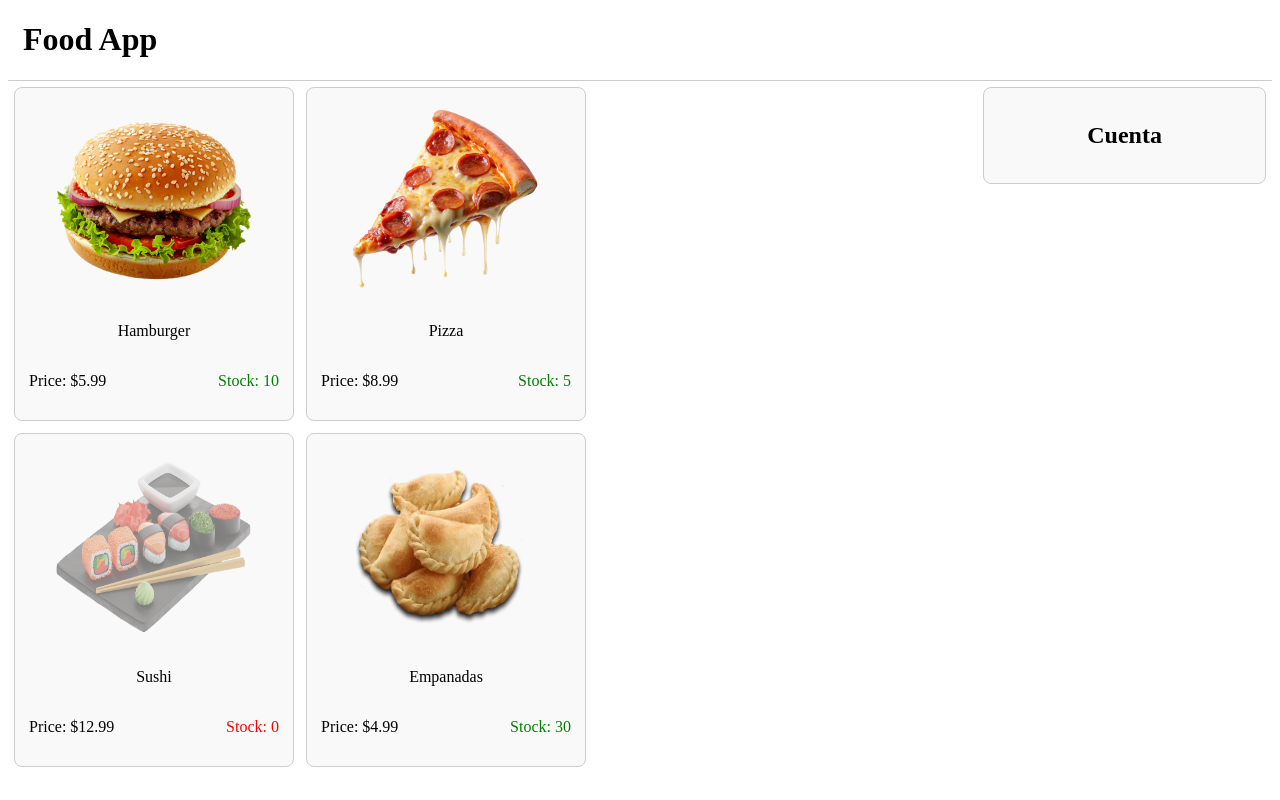
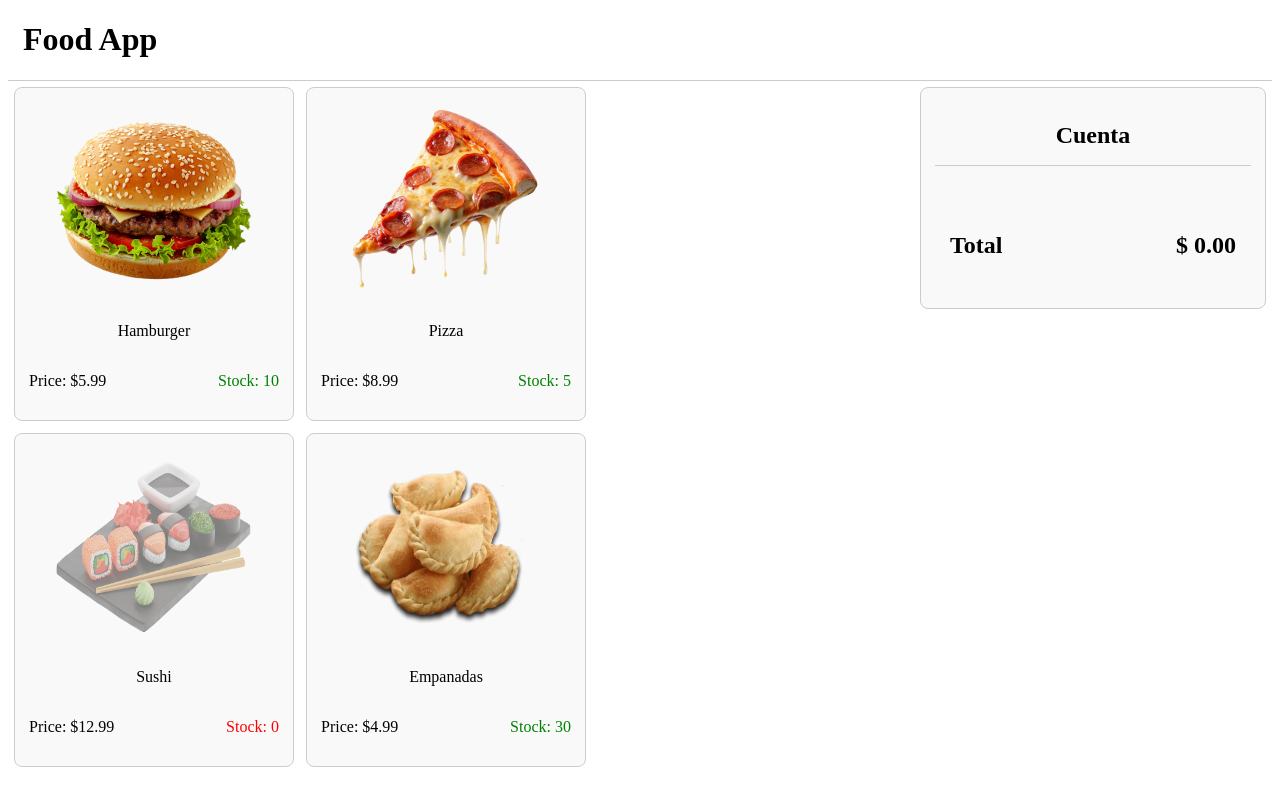
Before and after one commit to NahuelPajon/FoodApp-repository, a React (Vite) app: page / in a window 1280 px wide. Built offline with nearby package versions, Linux system fonts and the light colour scheme.

Commit message:
functions of Cuenta all added

```diff
--- a/src/App.jsx
+++ b/src/App.jsx
@@ -25,7 +25,6 @@ const FOODS = [
     image: "src/images/sushi.png",
     stock: 0,
   },
-
   {
     id: 4,
     name: "Empanadas",
@@ -41,7 +40,6 @@ const FOODS = [
 // TODO: add USEFFECT to reflect the changes in the state variable that is obtained from the fetch request
 
 function App() {
-
   const [orders, setOrders] = useState(
     FOODS.map(({ id }) => ({ id, quantity: 0 }))
   );
@@ -50,7 +48,10 @@ function App() {
     setOrders((prevOrders) =>
       prevOrders.map((order) => {
         if (order.id === id) {
-          if (FOODS.find((food) => food.id === id).stock > 0 && order.quantity < FOODS.find((food) => food.id === id).stock) {
+          if (
+            FOODS.find((food) => food.id === id).stock > 0 &&
+            order.quantity < FOODS.find((food) => food.id === id).stock
+          ) {
             // logic to add order if stock
             return {
               ...order,
@@ -63,21 +64,59 @@ function App() {
     );
   };
 
+  const decrementCuenta = (id) => {
+    setOrders((prevOrders) =>
+      prevOrders.map((order) => {
+        if (order.id === id) {
+          if (
+            FOODS.find((food) => food.id === id).stock > 0 &&
+            order.quantity <= FOODS.find((food) => food.id === id).stock
+          ) {
+            // logic to remove order from the OrderList
+            return {
+              ...order,
+              quantity: order.quantity - 1,
+            };
+          }
+        }
+        return order;
+      })
+    );
+  };
+
+  const deleteCuenta = (id) => {
+    setOrders((prevOrders) =>
+      prevOrders.map((order) => {
+        if (order.id === id) {
+          if (
+            FOODS.find((food) => food.id === id).stock > 0 &&
+            order.quantity <= FOODS.find((food) => food.id === id).stock
+          ) {
+            // logic to remove order from the OrderList
+            return {
+              ...order,
+              quantity: order.quantity - order.quantity,
+            };
+          }
+        }
+        return order;
+      })
+    );
+  };
+
   return (
     <>
       <TitleHeader />
       <FoodTable foods={FOODS} incrementCuenta={incrementCuenta} />
-      <OrderDetails foods={FOODS} orders={orders} incrementCuenta={incrementCuenta}/>
+      <OrderDetails
+        foods={FOODS}
+        orders={orders}
+        incrementCuenta={incrementCuenta}
+        decrementCuenta={decrementCuenta}
+        deleteCuenta={deleteCuenta}
+      />
     </>
   );
 }
 
-// function incrementCuenta() {
-//   setOrders((prevOrders) =>
-//     prevOrders.map((order) =>
-//       order.id === id ? { ...order, quantity: order.quantity + 1 } : order
-//     )
-//   );
-// }
-
 export default App;
--- a/src/components/OrderDetails/OrderDetails.jsx
+++ b/src/components/OrderDetails/OrderDetails.jsx
@@ -1,4 +1,18 @@
-export function OrderDetails({ foods, orders, incrementCuenta }) {
+export function OrderDetails({
+  foods,
+  orders,
+  incrementCuenta,
+  decrementCuenta,
+  deleteCuenta,
+}) {
+  let totalPrices = orders.reduce((acc, order) => {
+    const food = foods.find((food) => food.id === order.id);
+    if (!food || order.quantity <= 0) return acc;
+    return acc + food.price * order.quantity;
+  }, 0);
+
+  totalPrices = totalPrices.toFixed(2);
+
   return (
     <aside
       style={{
@@ -8,51 +22,127 @@ export function OrderDetails({ foods, orders, incrementCuenta }) {
         padding: "14px",
         borderRadius: "8px",
         margin: "6px",
-        width: "20%",
+        width: "25%",
         textAlign: "center",
       }}
     >
-      <h1>Cuenta</h1>
+      <h1 style={{ borderBottom: "1px solid #ccc", paddingBottom: "5%" }}>
+        Cuenta
+      </h1>
 
       <OrderList
         foods={foods}
         orders={orders}
         incrementCuenta={incrementCuenta}
+        decrementCuenta={decrementCuenta}
+        deleteCuenta={deleteCuenta}
       />
 
+      <div
+        style={{
+          marginTop: "10%",
+          display: "flex",
+          justifyContent: "space-between",
+          alignItems: "center",
+          padding: "15px",
+        }}
+      >
+        <h1>Total</h1>
+        <h1>$ {totalPrices}</h1>
+      </div>
     </aside>
   );
 }
 
-export function OrderList({ foods, orders, incrementCuenta }) {
+export function OrderList({
+  foods,
+  orders,
+  incrementCuenta,
+  decrementCuenta,
+  deleteCuenta,
+}) {
   return (
     <div>
       {orders.map((order) => {
         const food = foods.find((food) => food.id === order.id);
-        if (!food || order.quantity <= 0) return null; // Skip if food not found
-        return <OrderListItem
-          food={food}
-          order={order}
-          incrementCuenta={incrementCuenta}
-        />;
+
+        if (!food || order.quantity <= 0) return null; // Skip if food not found or quantity is 0
+
+        return (
+          <OrderListItem
+            style={{
+              display: "flex",
+              alignItems: "center",
+              justifyContent: "space-between",
+              gap: "10px",
+              padding: "10px",
+              borderBottom: "1px solid #ccc",
+            }}
+            key={order.id}
+            food={food}
+            order={order}
+            incrementCuenta={incrementCuenta}
+            decrementCuenta={decrementCuenta}
+            deleteCuenta={deleteCuenta}
+          />
+        );
       })}
     </div>
   );
 }
 
-export function OrderListItem({ food, order, incrementCuenta }) {
-
+export function OrderListItem({
+  food,
+  order,
+  incrementCuenta,
+  decrementCuenta,
+  deleteCuenta,
+  style,
+}) {
   const { name, price, stock, id, image } = food;
 
-  const quantityOrdered = order.quantity;
+  const quantityOrdered = order.quantity; // Get the quantity ordered from the order object
+  const priceOrdered = (price * quantityOrdered).toFixed(2); // Calculate the total price for the ordered quantity
+
   return (
-    <div key={ id }>
-      <img src={ image } alt={ name } style={{ width: "50px" }} />
-      <p>{ name }</p>
+    <div key={id} style={style}>
+      <img src={image} alt={name} style={{ width: "50px" }} />
+      {/* <p>{name}</p> */}
       <p>X {quantityOrdered}</p>
-
-
-      <p>Price: ${ price }</p>
+      <button
+        onClick={() => decrementCuenta(id)}
+        style={{
+          border: "none",
+          width: "30px",
+          height: "30px",
+          backgroundColor: "#f9f9f9",
+        }}
+      >
+        ➖
+      </button>
+      <button
+        onClick={() => incrementCuenta(id)}
+        style={{
+          border: "none",
+          width: "30px",
+          height: "30px",
+          backgroundColor: "#f9f9f9",
+        }}
+      >
+        ➕
+      </button>
+      <p>Price: ${priceOrdered}</p>
+      <button
+        onClick={() => deleteCuenta(id)}
+        style={{
+          border: "none",
+          width: "30px",
+          height: "30px",
+          backgroundColor: "#f9f9f9",
+        }}
+      >
+        ❌
+      </button>
     </div>
   );
 }
@@ -60,27 +150,3 @@ export function OrderListItem({ food, order, incrementCuenta }) {
 export function TotalPrice() {
   return 1;
 }
-
-// const itemsFromList = [
-//   {
-//     id: 1,
-//     name: "Hamburger",
-//     price: 5.99,
-//     image: "src/images/hamburger.png",
-//     stock: 10,
-//   },
-//   {
-//     id: 2,
-//     name: "Pizza",
-//     price: 8.99,
-//     image: "src/images/pizza.png",
-//     stock: 5,
-//   },
-//   {
-//     id: 3,
-//     name: "Sushi",
-//     price: 12.99,
-//     image: "src/images/sushi.png",
-//     stock: 0,
-//   },
-// ];
```
